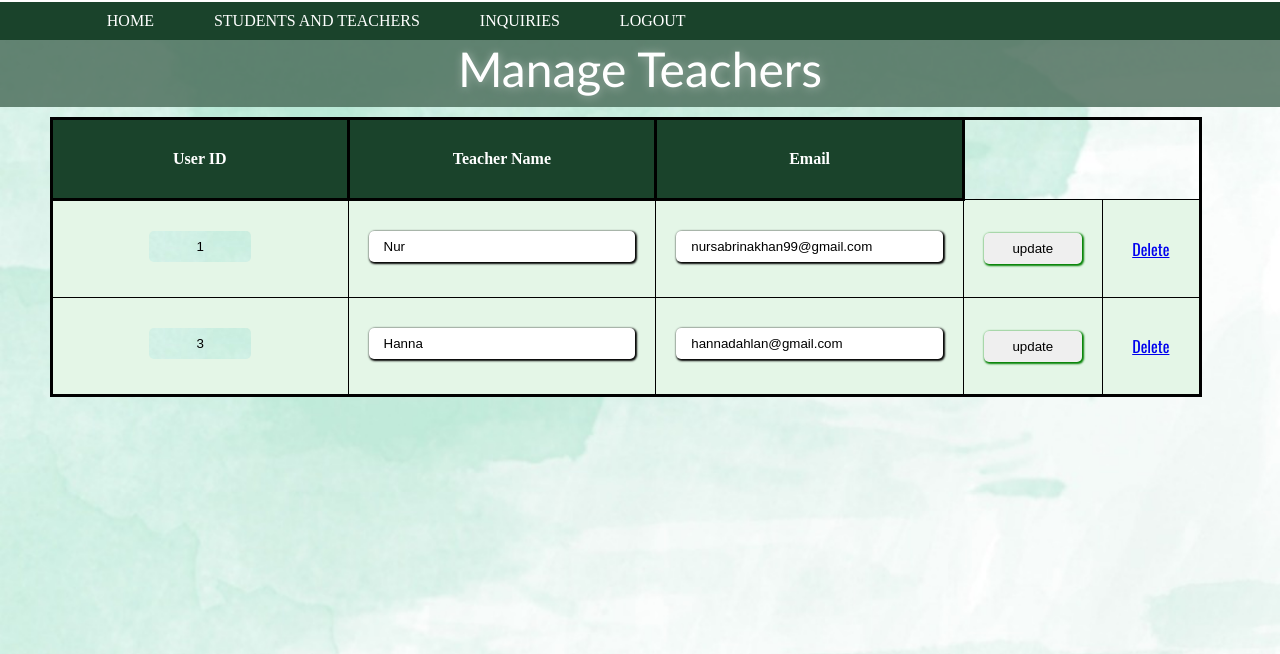
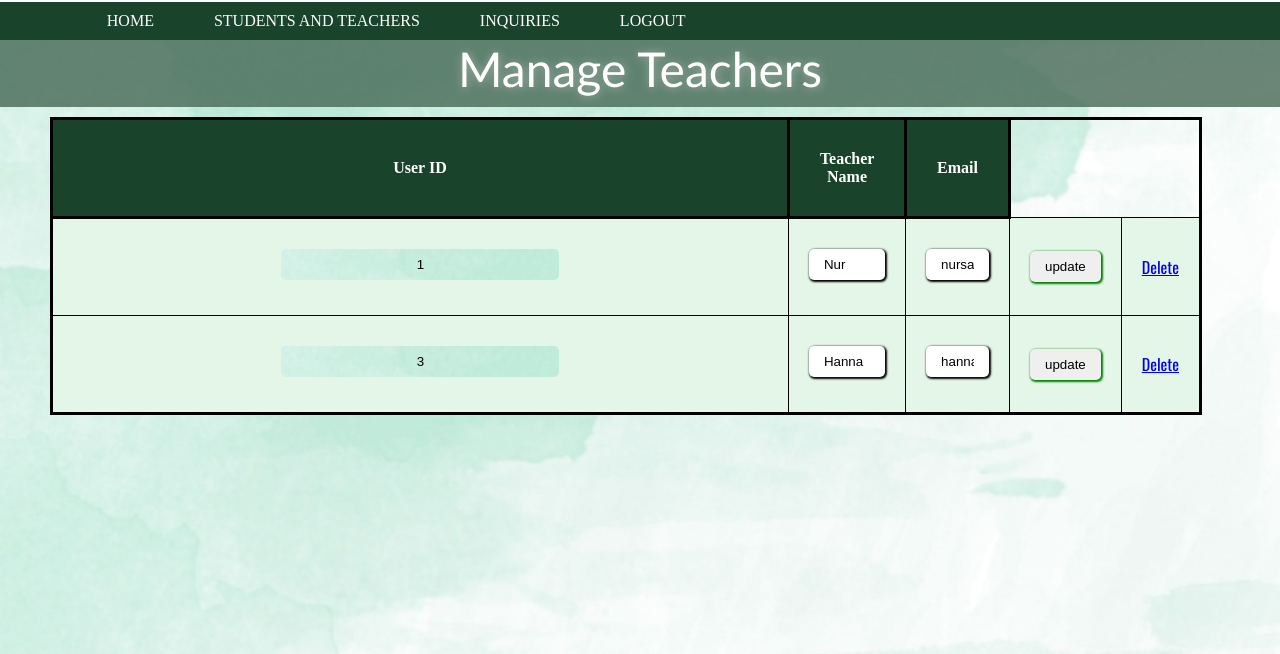
Before and after one commit to aidielekal/Group7_NaturePrimarySchool, a PHP site: page /manageTeachers.php in a window 1280 px wide. Shown: the part 96-750 px from the top of the page. Run offline with PHP 8.4, Linux system fonts and the light colour scheme; data comes from the database, SQL or seed files in the repository; data that the repository does not hold is empty.

Commit message:
Update manageTeachers.css

```diff
--- a/manageTeachers.css
+++ b/manageTeachers.css
@@ -57,7 +57,7 @@ table th {
 }
 
 table td {
-	#border: 3px solid black;
+	width:100%;
 	background-color: #E4F6E7;
 	padding: 20px;
 }
@@ -65,6 +65,7 @@ table td {
 table td:hover {
 	background-color: #d5e6d8;
 }
+
 
 .btn-info {
 	background-color: yellow;
```
